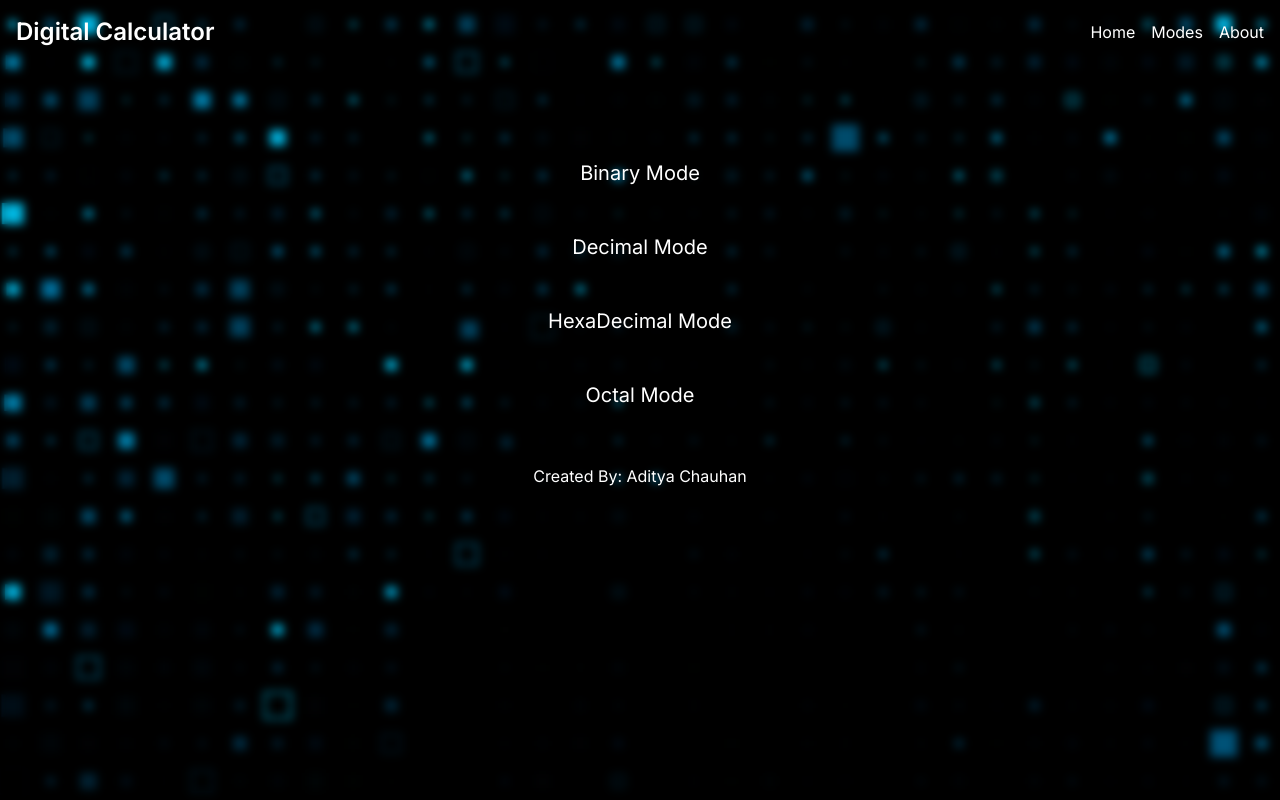
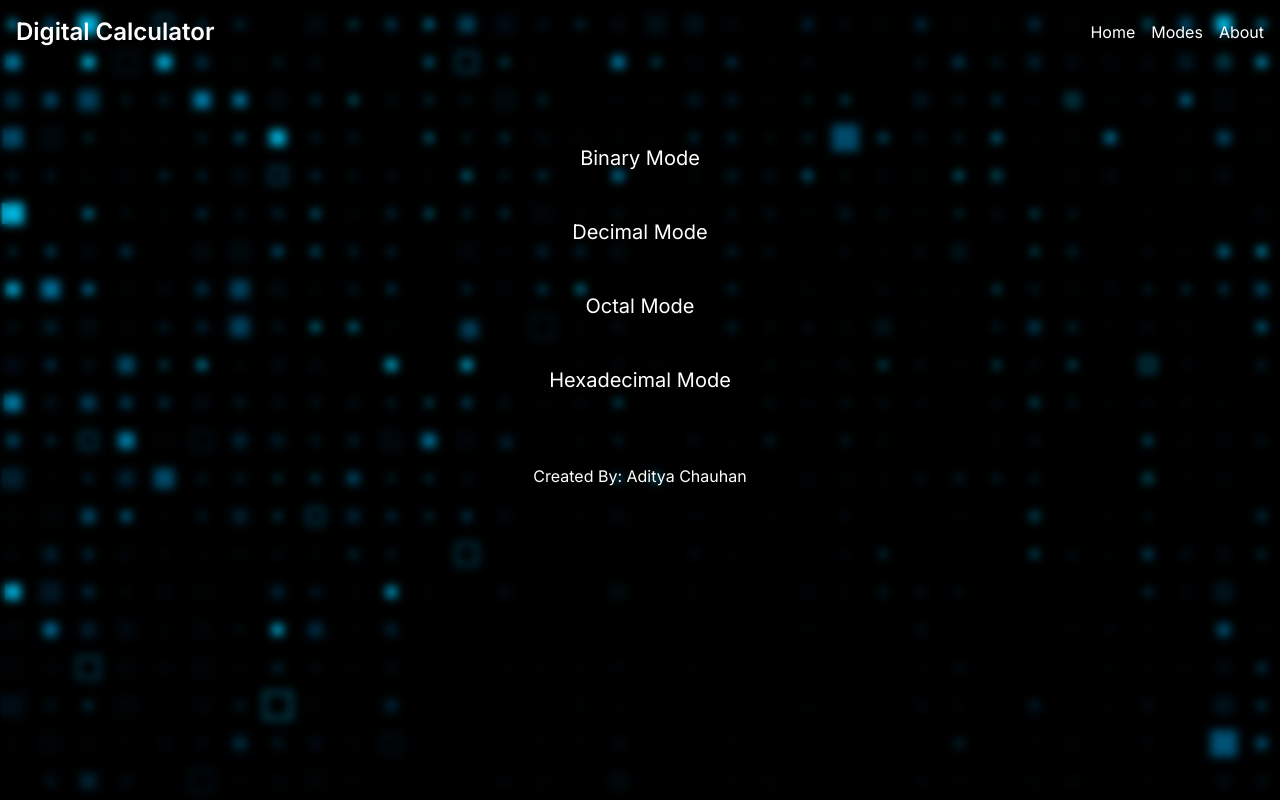
Before and after one commit to adityach0uhan/DigitalElectronicsConverter, a Next.js app: page /Modes in a window 1280 px wide. Built offline with nearby package versions, Linux system fonts and the light colour scheme.

Commit message:
Completed the basic routing

```diff
--- a/app/Binary/page.jsx
+++ b/app/Binary/page.jsx
@@ -1,10 +1,10 @@
 import React from 'react'
-// import Binarypage from './Binarypage'
+
 
 const page = () => {
   return (
-    <div>This is the Binary Route Page
-      {/* <Binarypage/> */}
+    <div className='text-white text-center'>This is the Binary Route Page
+
     </div>
   )
 }
--- a/app/Decimal/page.js
+++ b/app/Decimal/page.js
@@ -1,8 +1,11 @@
 import React from 'react'
+
 
 const page = () => {
   return (
-    <div>page</div>
+    <div className='text-white text-center'>This is the Decimal Route Page
+
+    </div>
   )
 }
 
--- a/app/Hexadecimal/page.js
+++ b/app/Hexadecimal/page.js
@@ -1,8 +1,11 @@
 import React from 'react'
+
 
 const page = () => {
   return (
-    <div>page</div>
+    <div className='text-white text-center'>This is the Hexadecimal Route Page
+
+    </div>
   )
 }
 
--- a/app/Modes/page.jsx
+++ b/app/Modes/page.jsx
@@ -1,16 +1,17 @@
 import React from 'react'
+import Link from 'next/link'
 
 const page = () => {
   return (
     <div className='grid grid-col-1 grid-rows-4 gap-4 text-white pt-10 mt-10 sm:w-screen h-80 w-full justify-items-center'>
 
-          <div className='centertheText text-xl hover:text-2xl   md:w-80 rounded'> Binary Mode </div>
-          <div className='centertheText text-xl hover:text-2xl   md:w-80 rounded'> Decimal Mode </div>
-          <div className='centertheText text-xl hover:text-2xl   md:w-80 rounded'> HexaDecimal Mode </div>
-          <div className='centertheText text-xl hover:text-2xl   md:w-80 rounded'> Octal Mode </div>
+      <Link href="/Binary"><div className='centertheText text-xl hover:text-2xl   md:w-80 rounded'> Binary Mode </div></Link>
+      <Link href="/Decimal"><div className='centertheText text-xl hover:text-2xl   md:w-80 rounded'> Decimal Mode </div></Link>
+      <Link href="/Octal"><div className='centertheText text-xl hover:text-2xl   md:w-80 rounded'> Octal Mode </div></Link>
+      <Link href="/Hexadecimal"><div className='centertheText text-xl hover:text-2xl   md:w-80 rounded'> Hexadecimal Mode </div></Link>
 
 
-      </div>
+    </div>
   )
 }
 
--- a/app/Octal/page.js
+++ b/app/Octal/page.js
@@ -1,8 +1,11 @@
 import React from 'react'
+
 
 const page = () => {
   return (
-    <div>page</div>
+    <div className='text-white text-center'>This is the Octal Route Page
+
+    </div>
   )
 }
 
```
